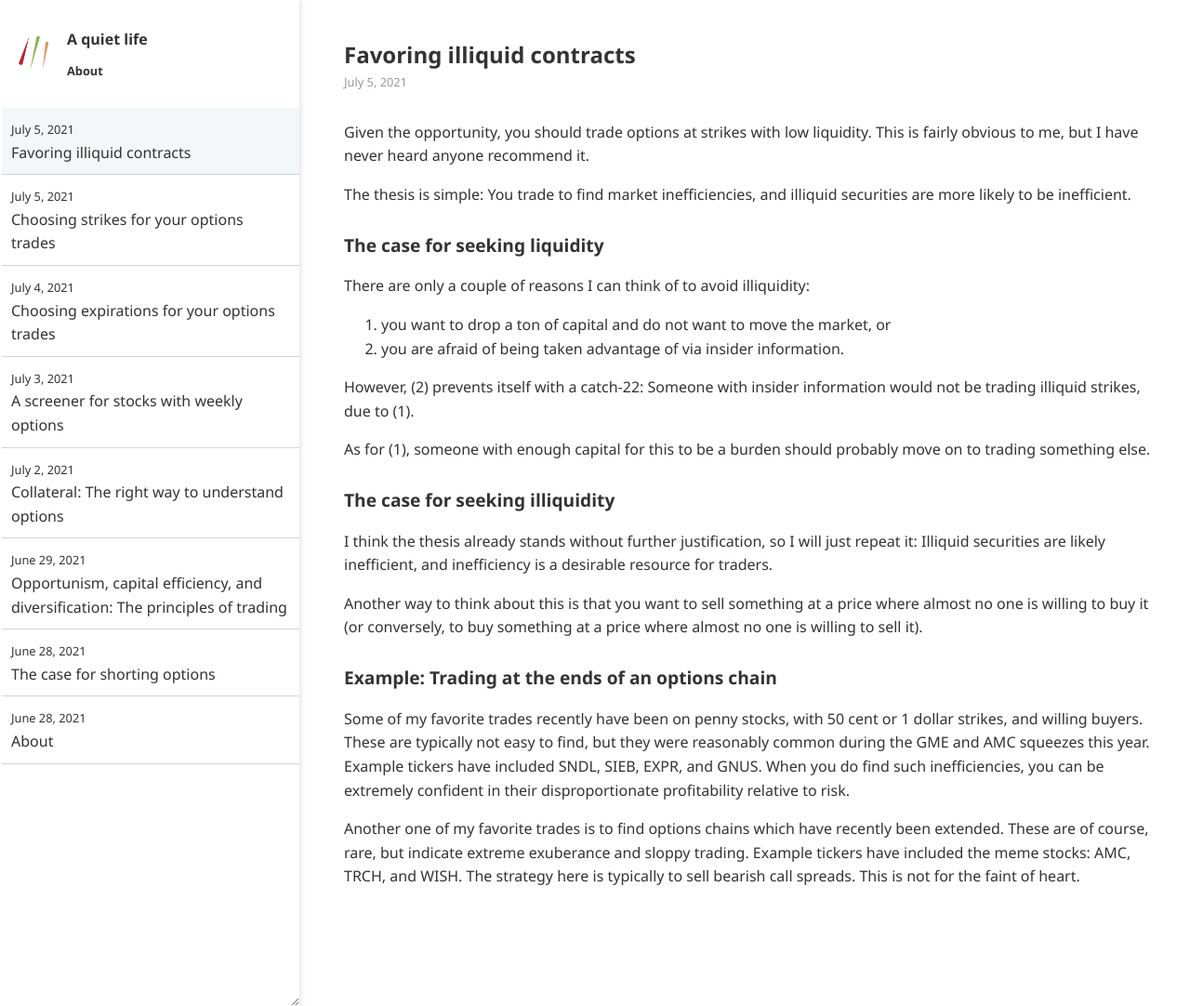
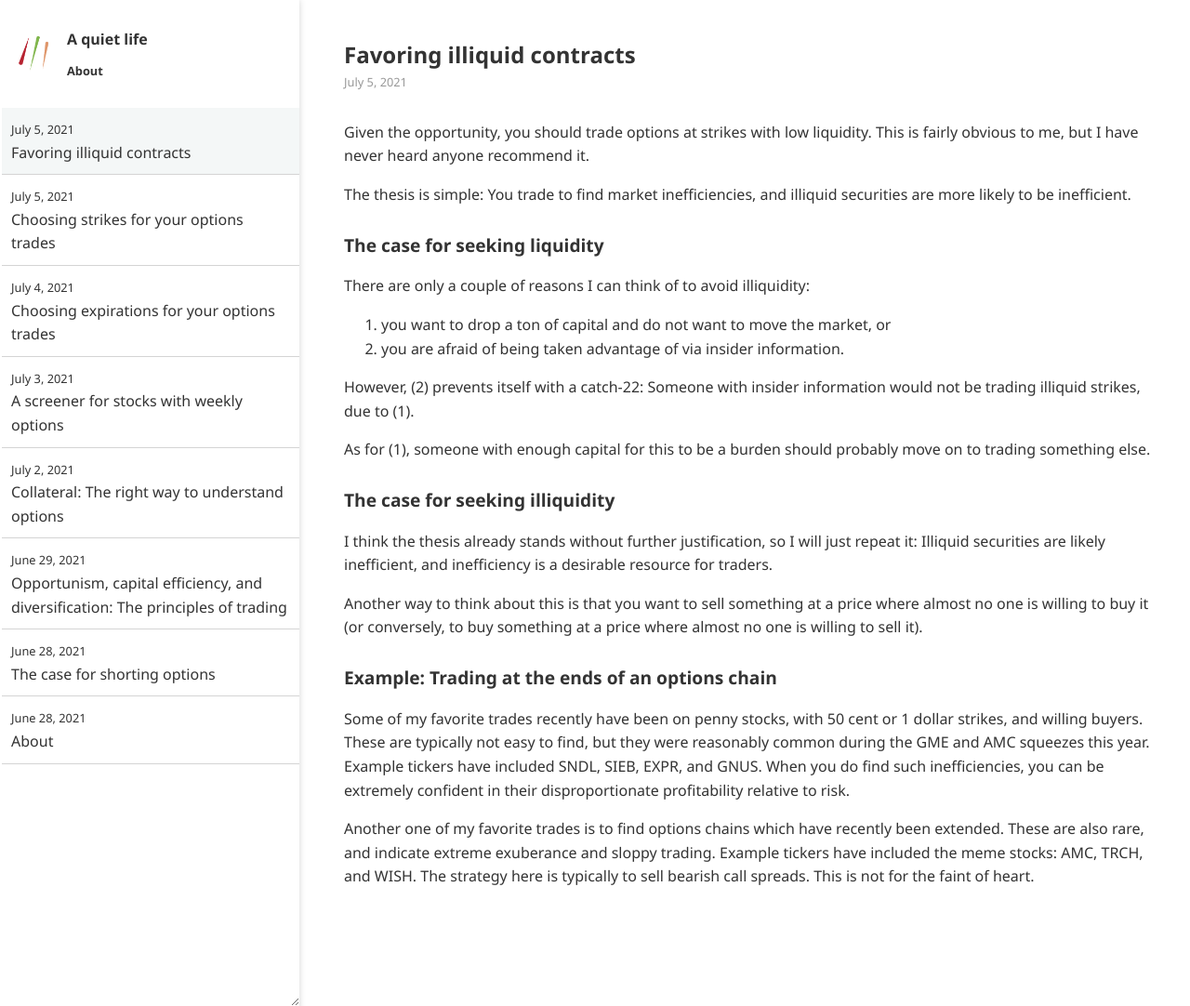
Before and after one commit to ansyblenetwork/aquietlife, a Jekyll site: the page built from _posts/2021-07-05-liquidity.md, in a window 1280 px wide and 1082 px high. Shown: the whole window at 93% size. Built offline with Jekyll 4.4.1, drawn with Linux system fonts in a browser that asks for light colours.

Commit message:
Update 2021-07-05-liquidity.md

```diff
--- a/_posts/2021-07-05-liquidity.md
+++ b/_posts/2021-07-05-liquidity.md
@@ -30,4 +30,4 @@ Another way to think about this is that you want to sell something at a price wh
 
 Some of my favorite trades recently have been on penny stocks, with 50 cent or 1 dollar strikes, and willing buyers. These are typically not easy to find, but they were reasonably common during the GME and AMC squeezes this year. Example tickers have included SNDL, SIEB, EXPR, and GNUS. When you do find such inefficiencies, you can be extremely confident in their disproportionate profitability relative to risk.
 
-Another one of my favorite trades is to find options chains which have recently been extended. These are of course, rare, but indicate extreme exuberance and sloppy trading. Example tickers have included the meme stocks: AMC, TRCH, and WISH. The strategy here is typically to sell bearish call spreads. This is not for the faint of heart.
+Another one of my favorite trades is to find options chains which have recently been extended. These are also rare, and indicate extreme exuberance and sloppy trading. Example tickers have included the meme stocks: AMC, TRCH, and WISH. The strategy here is typically to sell bearish call spreads. This is not for the faint of heart.
```
